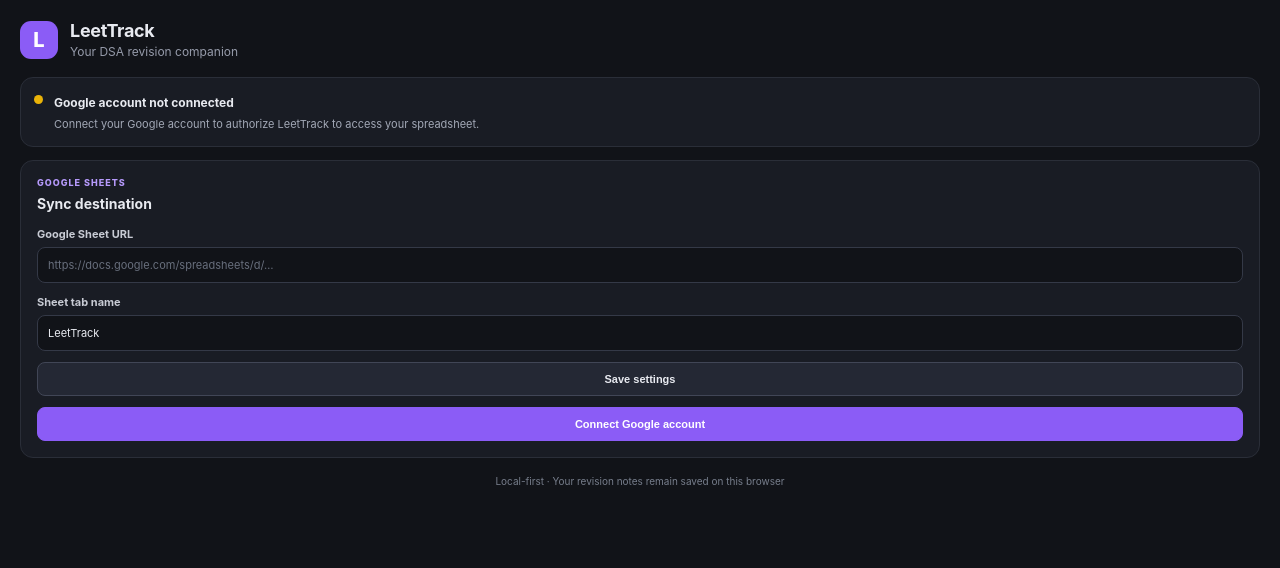
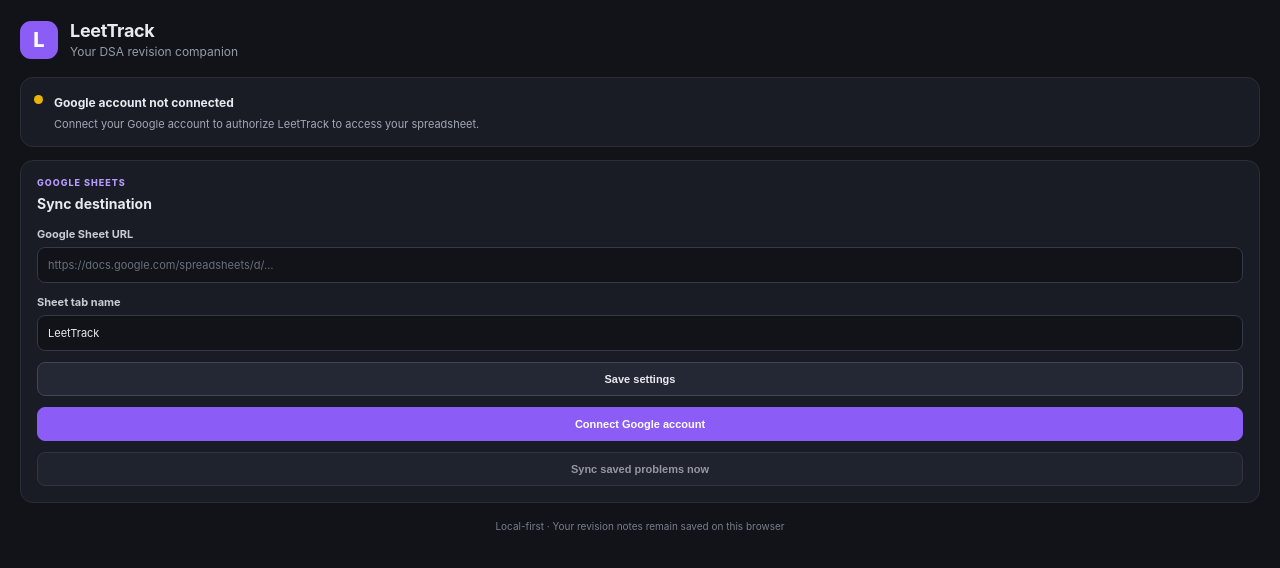
Before and after one commit to pmmaster12/leettrack, a React (Vite) app in the folder extension/: page / in a window 1280 px wide. Shown: the top 568 px of the page. Built offline with nearby package versions, Linux system fonts and the light colour scheme.

Commit message:
Add manual Google Sheets sync action

```diff
--- a/extension/src/popup/App.tsx
+++ b/extension/src/popup/App.tsx
@@ -52,6 +52,20 @@ export default function App() {
     } finally {
       setSaving(false);
     }
+  };
+
+  const syncNow = () => {
+    setMessage('Syncing saved problems to Google Sheets…');
+    chrome.runtime.sendMessage({ type: 'LEETTRACK_SYNC_ALL' }, (response) => {
+      const error = chrome.runtime.lastError;
+      if (error) {
+        setMessage(error.message);
+        return;
+      }
+      setMessage(response?.ok
+        ? `Sync complete: ${response.synced} problem record(s) uploaded.`
+        : response?.error ?? 'Sync failed. Please try again.');
+    });
   };
 
   const connectGoogle = () => {
@@ -113,6 +127,9 @@ export default function App() {
         <button className="primary-button" onClick={connectGoogle}>
           {connection === 'connected' ? 'Reconnect Google account' : 'Connect Google account'}
         </button>
+        <button className="secondary-button" onClick={syncNow} disabled={connection !== 'connected'}>
+          Sync saved problems now
+        </button>
         {message && <p className="message" role="status">{message}</p>}
       </section>
 
```
